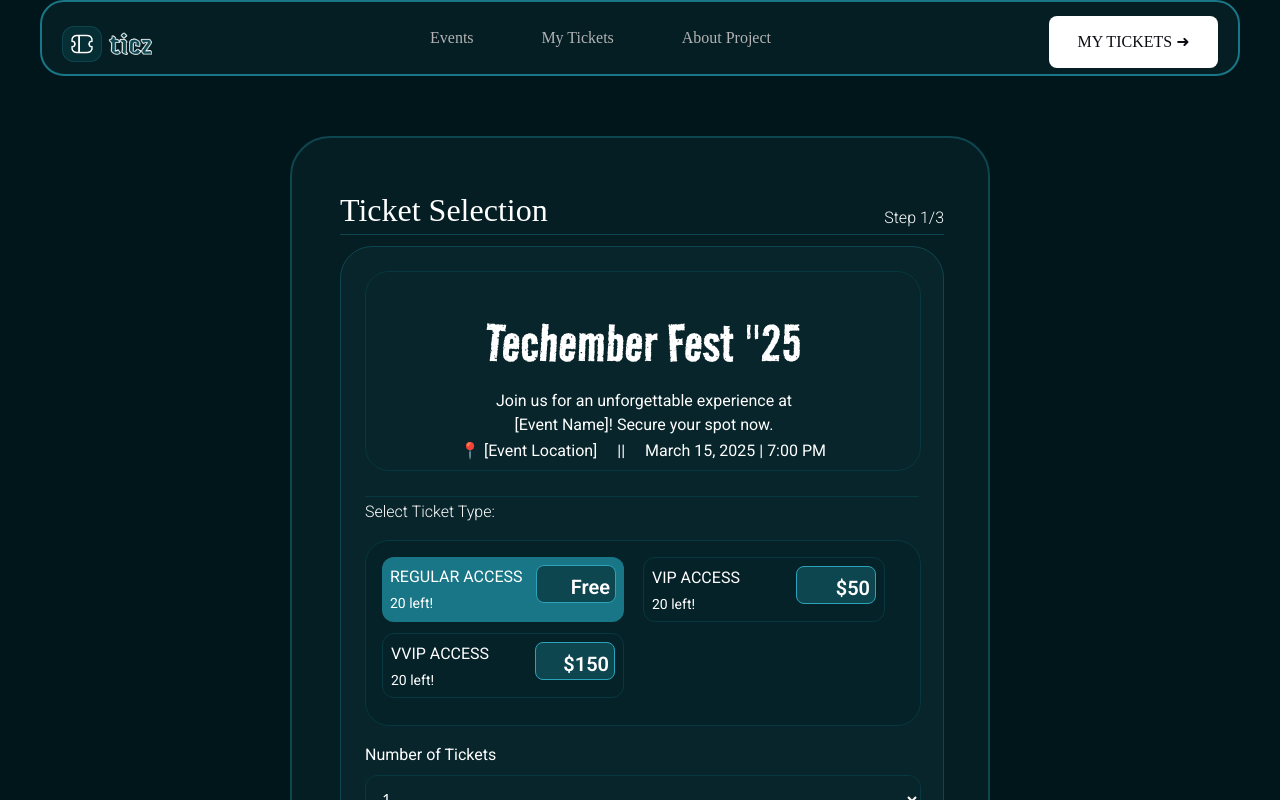
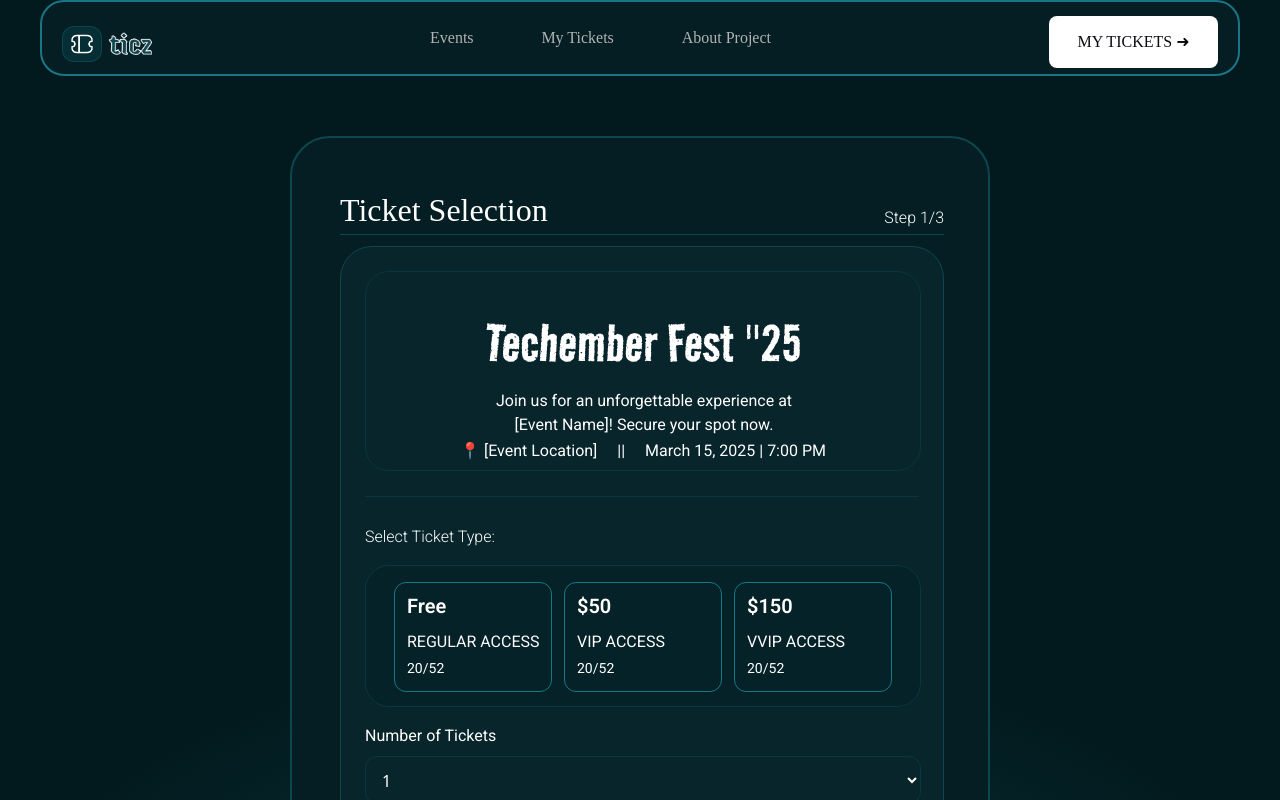
Before and after one commit to Odunsih/hng2_ticket_generator, a React (Vite) app: page / in a window 1280 px wide. Shown: the top 800 px of the page. Built offline with nearby package versions, Linux system fonts and the light colour scheme; a web font is replaced by a local one.

Commit message:
refactor ticket selection layout, enhance button styles, and update background gradient

```diff
--- a/src/App.jsx
+++ b/src/App.jsx
@@ -15,7 +15,7 @@ const App = () => {
       <hr className="h-[4px] text-[#0E464F] " />
       </div>
 
-    <div className="w-[604px] h-[726px] p-[24px] rounded-[32px] bg-[#08252B] border-[#0E464F] border-[1px] ">
+    <div className="w-[604px] h-[682px] p-[24px] rounded-[32px] bg-[#08252B] border-[#0E464F] border-[1px] ">
       <div className="w-[556px] h-[200px] p-[24px] rounded-[24px] border-[#07373F] border-[1px] text-center mb-[25px] ">
         <div className="w-[508px] h-[118px] mb-[25px]">
         <h1 className="road text-[62px] ">Techember Fest &quot;25</h1>
@@ -24,38 +24,45 @@ const App = () => {
         <p className="roboto text-[16px]/[150%]">📍 [Event Location] <span className="mr-[16px] ml-[16px]">||</span> March 15, 2025 | 7:00 PM</p>
       </div>
       <hr className="h-[4px] text-[#07373F]" />
+      {/* TICKET TYPE */}
+      <div className="w-[556px] h-[174px] mt-[25px] ">
+      <h3 className="roboto text-[16px]/[150%] font-light">Select Ticket Type:</h3>
+      <div className="w-[556px] h-[142px] p-[16px] mt-[16px] mb-[16px] rounded-[24px] bg-[#052228] border-[#07373F] border-[1px] flex justify-evenly">
 
-      <div className="w-[556px] h-[218px] ">
-      <h3 className="roboto text-[16px]/[150%] font-light">Select Ticket Type:</h3>
-      <div className="w-[556px] h-[186px] p-[16px] mt-[16px] mb-[16px] rounded-[24px] bg-[#052228] border-[#07373F] border-[1px] grid grid-cols-2">
-        <div className="flex justify-between w-[242px] h-[65px] p-[8px] rounded-[12px] bg-[#197686] cursor-pointer">
-          <div className="w-[138px] h-[49px]">
-            <h3 className="roboto text-[16px]/[150%] mb-[4px]">REGULAR ACCESS</h3>
-            <p className="roboto text-[14px]/[150%]">20 left!</p>
+        {/* FREE */}
+        <div className="flex flex-col justify-between w-[158px] h-[110px] p-[12px] rounded-[12px]  cursor-pointer border-[#197686] border-[1px] transition hover:bg-[#12464E]">
+        <div className="w-[80px] h-[38px] ">
+            <h3 className="roboto font-semibold  text-[20px]/[110%] ">Free</h3>
           </div>
-          <div className="w-[80px] h-[38px] rounded-[8px] bg-[#0E464F] border-[#2BA4B9] border-[1px] text-right pr-[5px]">
-            <h3 className="roboto font-semibold text-[20px]/[110%] mt-[10px]">Free</h3>
+          <div className="w-[138px] h-[49px] mt-[12px]">
+            <h3 className="roboto text-[#FAFAFA] text-[16px]/[150%] mb-[4px]">REGULAR ACCESS</h3>
+            <p className="roboto text-[14px]/[150%]">20/52</p>
           </div>
+
         </div>
 
-        <div className="flex justify-between w-[242px] h-[65px] p-[8px] rounded-[12px] border-[#07373F] border-[1px] cursor-pointer">
-          <div className="w-[138px] h-[49px]">
+        {/* $50 */}
+        <div className="flex flex-col justify-between w-[158px] h-[110px] p-[12px] rounded-[12px] cursor-pointer border-[#197686] border-[1px] transition hover:bg-[#12464E]">
+        <div className="w-[80px] h-[38px] ">
+            <h3 className="roboto font-semibold text-[20px]/[110%] ">$50</h3>
+          </div>
+          <div className="w-[138px] h-[49px] mt-[12px]">
             <h3 className="roboto text-[16px]/[150%] mb-[4px]">VIP ACCESS</h3>
-            <p className="roboto text-[14px]/[150%]">20 left!</p>
+            <p className="roboto text-[14px]/[150%]">20/52</p>
           </div>
-          <div className="w-[80px] h-[38px] rounded-[8px] bg-[#0E464F] border-[#2BA4B9] border-[1px] text-right pr-[5px]">
-            <h3 className="roboto font-semibold text-[20px]/[110%] mt-[10px]">$50</h3>
-          </div>
+
         </div>
 
-        <div className="flex justify-between w-[242px] h-[65px] p-[8px] rounded-[12px] cursor-pointer border-[#07373F] border-[1px]">
-          <div className="w-[138px] h-[49px]">
+        {/* $150 */}
+        <div className="flex flex-col justify-between w-[158px] h-[110px] p-[12px] rounded-[12px] cursor-pointer border-[#197686] border-[1px] transition hover:bg-[#12464E]">
+        <div className="w-[80px] h-[38px] ">
+            <h3 className="roboto font-semibold text-[20px]/[110%] ">$150</h3>
+          </div>
+          <div className="w-[138px] h-[49px] mt-[12px] ">
             <h3 className="roboto text-[16px]/[150%] mb-[4px]">VVIP ACCESS</h3>
-            <p className="roboto text-[14px]/[150%]">20 left!</p>
+            <p className="roboto text-[14px]/[150%]">20/52</p>
           </div>
-          <div className="w-[80px] h-[38px] rounded-[8px] bg-[#0E464F] border-[#2BA4B9] border-[1px] text-right pr-[5px]">
-            <h3 className="roboto font-semibold text-[20px]/[110%] mt-[10px]">$150</h3>
-          </div>
+
         </div>
       </div>
       </div>
@@ -69,8 +76,8 @@ const App = () => {
       </select>
      </div>
 
-      <div className="flex justify-evenly w-[556px] p-[5px] rounded-[24px] bg-[#041E23] border-[#0E464F] border-[1px]">
-        <Button variant="outline" btnName={"Cancel"} />
+      <div className="flex justify-between">
+        <Button variant="select" btnName={"Cancel"} />
         <Button variant="select" btnName={"Next"} />
       </div>
     </div>
--- a/src/components/button.jsx
+++ b/src/components/button.jsx
@@ -11,7 +11,7 @@ const button = ({ btnName, onClick, variant = "primary", size = "md" }) => {
 
   const variantStyles = {
     ticket: "bg-white text-[#0A0C11]",
-    select: "bg-[#24A0B5] text-[#fff] w-[214px] h-[48px] pr-[24px] pl-[12px]",
+    select: "text-[#24A0B5] border-[#24A0B5] border-1 w-[266px] h-[48px] pr-[24px] pl-[12px] transition hover:bg-[#24A0B5] hover:text-[#fff]",
     outline: "text-[#24A0B5] border-[#24A0B5] border-1 w-[214px] h-[48px] pr-[24px] pl-[12px] transition hover:bg-[#24A0B5] hover:text-[#fff]",
     danger: "bg-red-600 text-white hover:bg-red-700",
   };
--- a/src/index.css
+++ b/src/index.css
@@ -2,8 +2,7 @@
 @import "tailwindcss";
 
 body {
-  background-color: #01161a;
-  background-repeat: no-repeat;
+  background: radial-gradient(52.52% 32.71% at 50% 97.66%, rgba(36, 160, 181, 0.20) 0%, rgba(36, 160, 181, 0.00) 100%), #02191D;
   color: #fff;
 }
 
```
